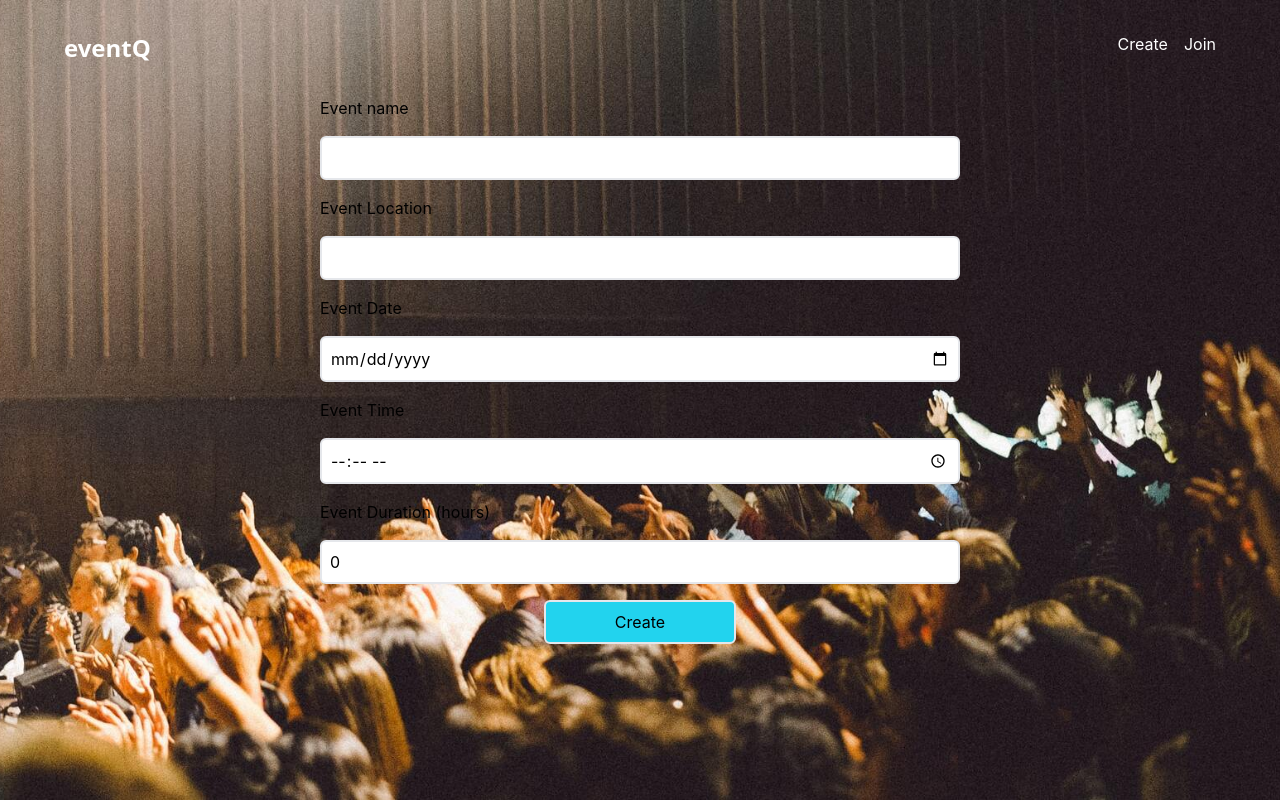
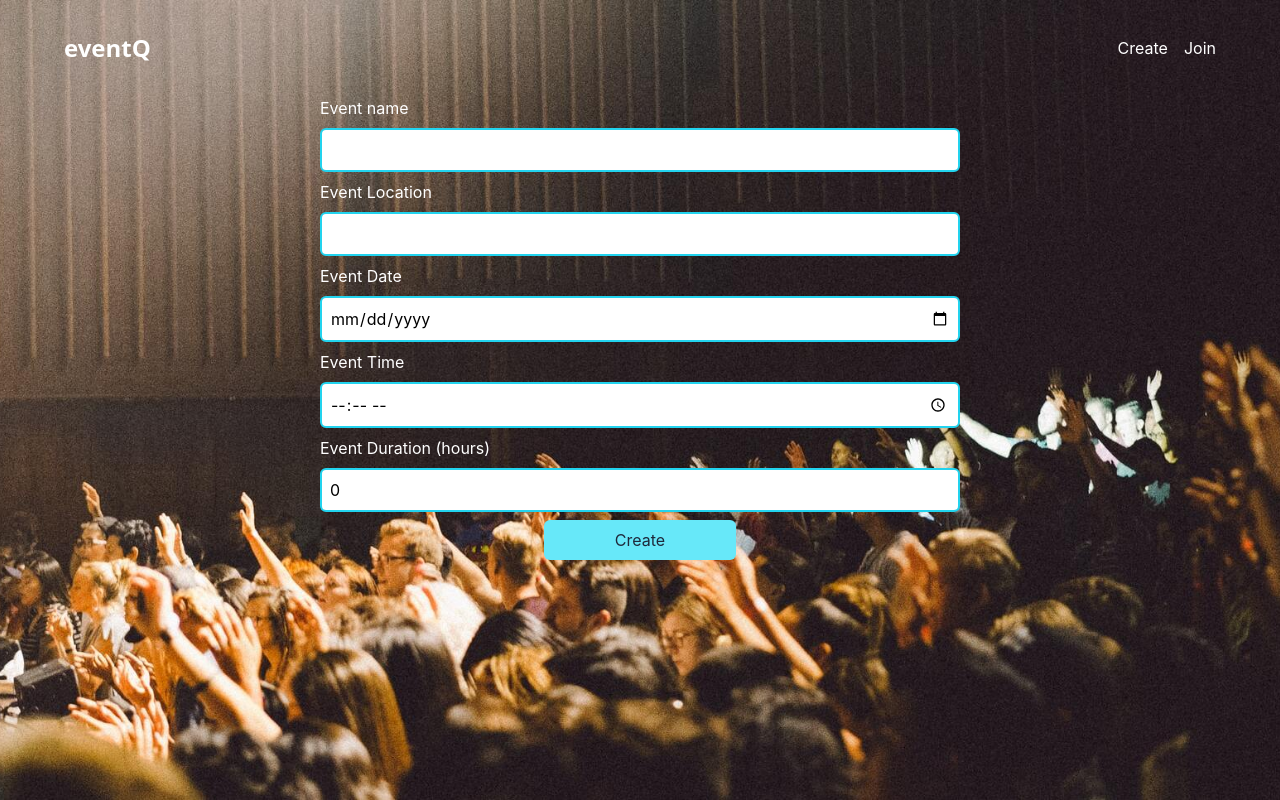
Before and after one commit to alexmagwe/eventQ, a Next.js app in the folder ui/: page /create in a window 1280 px wide. Built offline with nearby package versions, Linux system fonts and the light colour scheme; no server answers.

Commit message:
ui:feature:added ask question form

```diff
--- a/ui/components/event/Main.tsx
+++ b/ui/components/event/Main.tsx
@@ -1,6 +1,6 @@
-import React, {useEffect, useState } from "react";
+import React, { useEffect, useState } from "react";
 import QnA from "./qna/QnA";
-import {_Event, } from "./types";
+import { _Event } from "./types";
 import { eventContext } from "../../context";
 import { EVENTS, MEMBERS, QUESTIONS } from "../../constants";
 import {
@@ -8,10 +8,8 @@ import {
   deleteDoc,
   doc,
   DocumentData,
-
   onSnapshot,
   QueryDocumentSnapshot,
-
   setDoc,
 } from "firebase/firestore";
 import {
@@ -24,13 +22,18 @@ import { eventsCollection } from "../../firebase/collections";
 import { toast } from "react-toastify";
 import { useAuthState } from "react-firebase-hooks/auth";
 import { useRouter } from "next/router";
+import AskForm from "./qna/askForm";
 type Props = {
   eventCode: string;
 };
 
 function Main(props: Props) {
-  const [members,setMembers]=useState<QueryDocumentSnapshot<DocumentData>[]>([])
-  const [questions,setQuestions]=useState<QueryDocumentSnapshot<DocumentData>[]>([])
+  const [members, setMembers] = useState<QueryDocumentSnapshot<DocumentData>[]>(
+    []
+  );
+  const [questions, setQuestions] = useState<
+    QueryDocumentSnapshot<DocumentData>[]
+  >([]);
   const [user, loading] = useAuthState(auth);
   const router = useRouter();
   const eventRef = doc(eventsCollection, props.eventCode);
@@ -38,22 +41,27 @@ function Main(props: Props) {
     [EVENTS, props.eventCode],
     eventRef
   );
-  useEffect(()=>{
-    let unsubscribeMembers:Function=()=>{};
-    let unsubscribeQuestions:Function=()=>{};
-    try{
-       unsubscribeMembers = onSnapshot(collection(db, EVENTS, props.eventCode, MEMBERS),(snapshot)=>{
-         setMembers(snapshot.docs)
-      })
-       unsubscribeQuestions = onSnapshot(collection(db, EVENTS, props.eventCode, QUESTIONS),(snapshot)=>{
-         setQuestions(snapshot.docs)
-      })
-    }catch(err){
-      unsubscribeMembers()
-      unsubscribeQuestions()
-
+  useEffect(() => {
+    let unsubscribeMembers: Function = () => {};
+    let unsubscribeQuestions: Function = () => {};
+    try {
+      unsubscribeMembers = onSnapshot(
+        collection(db, EVENTS, props.eventCode, MEMBERS),
+        (snapshot) => {
+          setMembers(snapshot.docs);
         }
-  },[props.eventCode])
+      );
+      unsubscribeQuestions = onSnapshot(
+        collection(db, EVENTS, props.eventCode, QUESTIONS),
+        (snapshot) => {
+          setQuestions(snapshot.docs);
+        }
+      );
+    } catch (err) {
+      unsubscribeMembers();
+      unsubscribeQuestions();
+    }
+  }, [props.eventCode]);
 
   useEffect(() => {
     if (!loading && !user)
@@ -62,7 +70,6 @@ function Main(props: Props) {
         query: { next: "/e/" + props.eventCode },
       });
   }, [user, loading, router, props.eventCode]);
-
 
   useEffect(() => {
     if (!loading && user) {
@@ -79,25 +86,37 @@ function Main(props: Props) {
   }, [loading, props.eventCode, user]);
 
   return (
-    <eventContext.Provider value={{ info: eventData && eventData, questions:questions }}>
-      <div>
+    <eventContext.Provider
+      value={{ info: eventData && eventData, questions: questions }}
+    >
+      <div className="p-2 md:px-12 relative h-full">
         {eventData && (
           <h1 className=" bg-clip-text text-transparent capitalize  bg-gradient-to-br from-purple-600 text-center font-bold to-cyan-400 text-5xl">
             {eventData && eventData.name}
           </h1>
         )}
-        <div>
-          Users online <span className=" text-6xl rounded-full text-green-400 ">.</span>
+        <div className="grid grid-cols-2 md:grid-cols-5  w-full h-full grid-rows-3 gap-4">
+          <div className="row-span-1 md:row-span-3 col-span-1">
+           <h2>
+             Members online
+            <span className=" text-6xl rounded-full text-green-400 ">.</span>
+             </h2>
+            <ul className="flex flex-col gap-2 ">
               {members &&
                 members.map((member, i) => (
-              <ul key={i}>{member.data().name}</ul>
+                  <li key={i}>{member.data().name}</li>
                 ))}
+            </ul>
           </div>
-        {eventData && (
-          <div>
+          {questions && (
+            <div className="row-span-2 col-span-2 md:col-span-4">
               <QnA />
             </div>
           )}
+          <div className="  row-start-3  col-span-3 md:col-start-2 md:col-span-3">
+          <AskForm />
+          </div>
+        </div>
       </div>
     </eventContext.Provider>
   );
--- a/ui/components/event/forms/CreateEventForm.jsx
+++ b/ui/components/event/forms/CreateEventForm.jsx
@@ -68,10 +68,10 @@ const CreateEventForm = () => {
           }}
         >
           {({ isSubmitting }) => (
-            <Form className="text-black flex flex-col md:w-2/3 sm:w-4/5 lg:w-1/2 mx-auto gap-4">
-              <span className="text- font-normal">Event name</span>
+            <Form className="text-black  flex flex-col md:w-2/3 sm:w-4/5 lg:w-1/2 mx-auto md:gap-2 2xl:gap-4">
+              <span className="text-white font-normal">Event name</span>
               <Field
-                className="border-2 p-2  capitalize rounded-md text-slate-800"
+                className="border-2 border-cyan-400 outline-cyan-400  p-2  capitalize rounded-md text-slate-800"
                 type="text"
                 name="name"
               />
@@ -80,11 +80,11 @@ const CreateEventForm = () => {
                 name="name"
                 component="div"
               />
-              <span className="text-md font-normal capitalize">
+              <span className="text-md text-white font-normal capitalize">
                 Event Location
               </span>
               <Field
-                className="border-2 p-2 rounded-md"
+                className="border-2 border-cyan-400 outline-cyan-400  p-2 rounded-md"
                 type="text"
                 name="location"
               />
@@ -93,9 +93,9 @@ const CreateEventForm = () => {
                 name="location"
                 component="div"
               />
-              <span className="text-md font-normal">Event Date</span>
+              <span className="text-md text-white font-normal">Event Date</span>
               <Field
-                className="border-2 p-2 rounded-md"
+                className="border-2 border-cyan-400 outline-cyan-400  p-2 rounded-md"
                 type="date"
                 name="date"
               />
@@ -104,9 +104,9 @@ const CreateEventForm = () => {
                 name="date"
                 component="div"
               />
-              <span className="text-md font-normal">Event Time</span>
+              <span className="text-md text-white font-normal">Event Time</span>
               <Field
-                className="border-2 p-2 rounded-md"
+                className="border-2 border-cyan-400 outline-cyan-400  p-2 rounded-md"
                 type="time"
                 name="time"
               />
@@ -115,9 +115,9 @@ const CreateEventForm = () => {
                 name="time"
                 component="div"
               />
-              <span className="text-md font-normal">Event Duration (hours)</span>
+              <span className="text-md  text-white font-normal">Event Duration (hours)</span>
               <Field
-                className="border-2 p-2 rounded-md"
+                className="border-2 border-cyan-400 outline-cyan-400  p-2 rounded-md"
                 type="number"
                 name="duration"
               />
@@ -127,7 +127,7 @@ const CreateEventForm = () => {
                 component="div"
               />
               <button
-                className="border-2 w-48 p-2 rounded-md mx-auto disabled:border-none disabled:bg-white bg-cyan-400"
+                className="border-2 text-slate-800 border-cyan-400 outline-cyan-400  w-48 p-2 rounded-md mx-auto border-none shadow-slate-700 disabled:bg-white bg-cyan-300"
                 type="submit"
                 disabled={isSubmitting}
               >
--- a/ui/components/event/qna/QnA.tsx
+++ b/ui/components/event/qna/QnA.tsx
@@ -3,14 +3,18 @@ import {_Event } from "../types";
 import { useContext } from "react";
 import { eventContext } from "../../../context";
 import Question from '../Question';
+import AskForm from "./askForm";
 function QnA() {
 const event = useContext(eventContext);
 return (
+  <div>
+
   <div className="bg-white w-1/2 ">
 
     {event.questions && (
-        questions.map((q,i)=><Question key={q.questionId} data={q.data} questionId={q.questionId} />))}
+      event.questions.map((q,i)=><Question key={q.questionId} data={q.data} questionId={q.questionId} />))}
   </div>
+      </div>
 );
 }
 
--- /dev/null
+++ b/ui/components/event/qna/askForm.tsx
@@ -0,0 +1,19 @@
+import React from 'react'
+import { useControlledInput } from '../../../hooks';
+import { AiOutlineSend } from '../../../node_modules/react-icons/ai';
+type Props = {}
+
+const AskForm = (props: Props) => {
+    const {value,handleChange}=useControlledInput()
+  return (
+    <div className='md:p-4'>
+        <form className='rounded-3xl  flex justify-between items-stretch bg-white border-none shadow-slate-600 shadow-sm '>
+            <input type='text' placeholder='Ask a question?' className='p-3 px-4 w-4/5 capitalize rounded-l-3xl outline-none text-black font-sans text-lg tracking-wide' value={value} onChange={handleChange}></input>
+       <button type='submit' className='bg-orange-600 w-1/5 border-2 hover:bg-orange-500 p-2 rounded-r-3xl md:px-8 text-black flex justify-center items-center'><AiOutlineSend color='#fff' size={25}/></button>
+        </form>
+
+    </div>
+  )
+}
+
+export default AskForm
--- a/ui/components/event/types.ts
+++ b/ui/components/event/types.ts
@@ -1,7 +1,12 @@
+import { DocumentData } from 'firebase/firestore';
 export type _Event = {
-  info: { name: string; startTime: Date |null ; code: string; host: string } ;
-  questions: Question[];
+  info: DocumentData|undefined ;
+  questions: DocumentData[]|undefined;
 };
+export type ControlledInputType={
+  handleChange:(e:any)=>void
+  value:string
+}
 export type Question = {
   questionId:string
   data: {
--- a/ui/components/nav/NavBar.tsx
+++ b/ui/components/nav/NavBar.tsx
@@ -11,7 +11,7 @@ function NavBar({}: Props) {
   }
 
   return (
-    <div className='flex  text-inherit px-16 py-8 justify-between w-full'>
+    <div className='flex  text-inherit px-16 py-8 justify-between items-center w-full'>
         <Link href='/'>
         <a className='text-2xl font-sans font-bold'>eventQ</a>
         </Link>
--- a/ui/hooks.ts
+++ b/ui/hooks.ts
@@ -1,8 +1,9 @@
 import { useRouter } from "next/router";
 import { useEffect, useState } from "react";
 import { useAuthState } from "react-firebase-hooks/auth";
+import { ControlledInputType } from "./components/event/types";
 import { auth } from "./firebase/client";
-export const useControlledInput: any = () => {
+export const useControlledInput: any = (): ControlledInputType => {
   const [value, setValue] = useState("");
   const handleChange: any = (e) => {
     setValue(e.target.value);
--- a/ui/package.json
+++ b/ui/package.json
@@ -17,6 +17,7 @@
     "react": "17.0.2",
     "react-dom": "17.0.2",
     "react-firebase-hooks": "^5.0.3",
+    "react-icons": "^4.3.1",
     "react-query": "^3.34.19",
     "react-toastify": "^8.2.0",
     "uuid": "^8.3.2"
--- a/ui/styles/globals.css
+++ b/ui/styles/globals.css
@@ -4,7 +4,7 @@
 body {
   padding: 0;
   position: relative;
-  background-color: aqua;
+  background-color: #191919;
     color:white;
   margin: 0;
   font-family: -apple-system, BlinkMacSystemFont, Segoe UI, Roboto, Oxygen,
```
Also changed, not shown: ui/context.ts (+4 -8 lines), 1 other file (tests, documents, lock files or other folders). Lines whose indentation alone changed are shown as unchanged.
